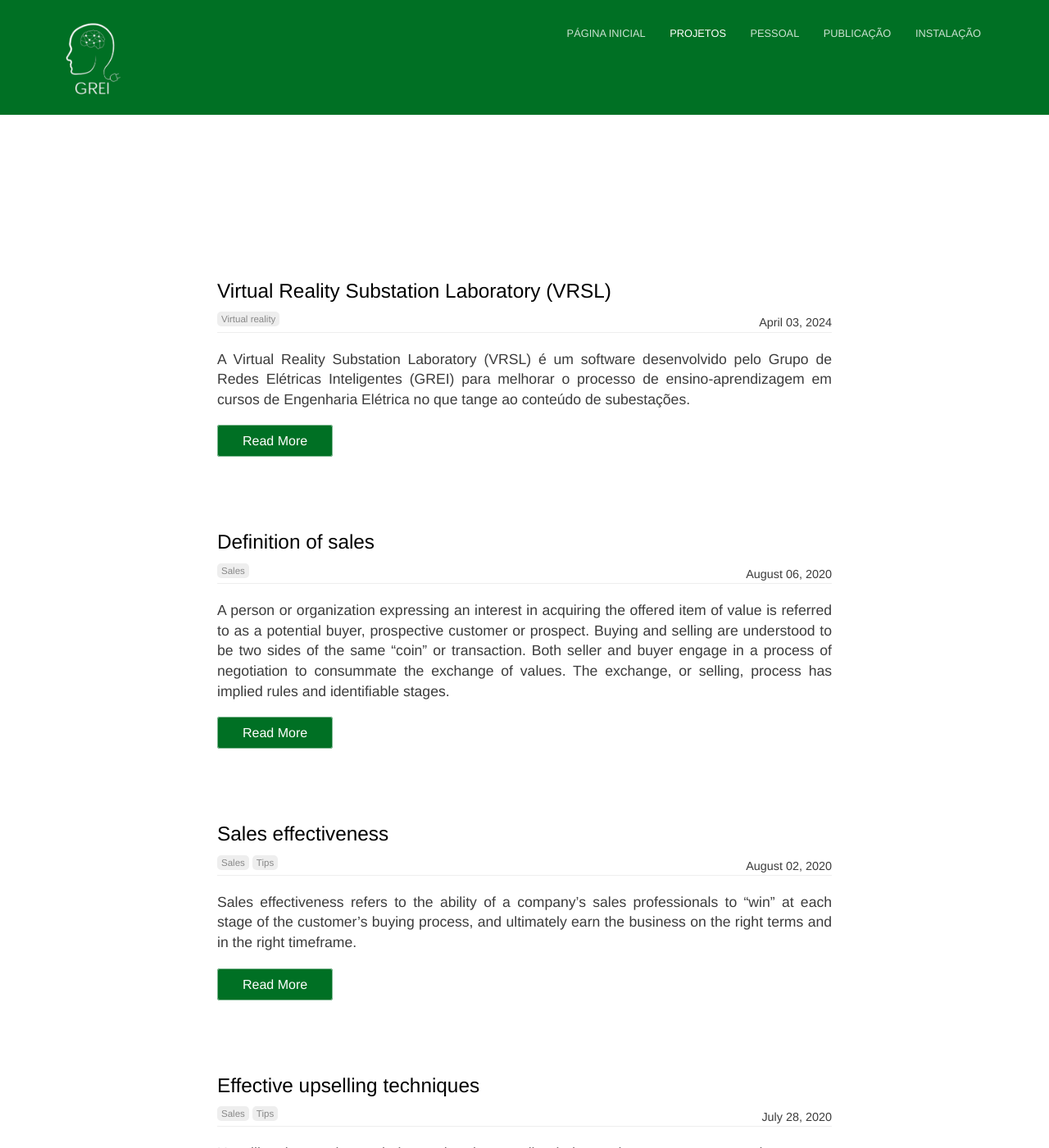
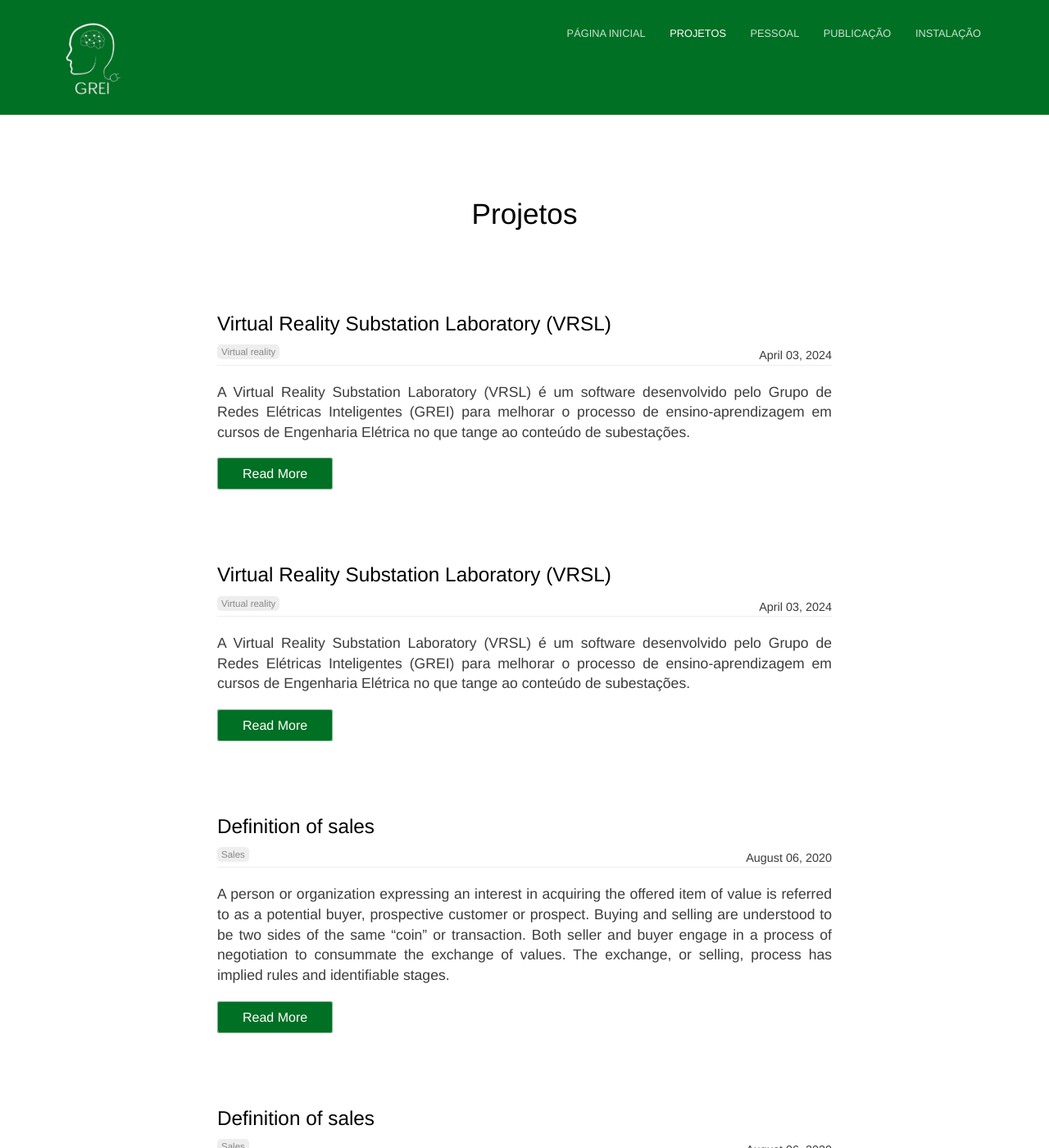
Before and after one commit to Gabriell89222/Gabriell89222.github.io, a Jekyll site: the page built from blog/index.html, in a window 1280 px wide and 1400 px high. Shown: the whole window at 82% size. Built offline with Jekyll 4.4.1, drawn with Linux system fonts in a browser that asks for light colours; the list of posts is cut into pages by our own code; some of the changed lines change nothing that is shown.

Commit message:
Atualização da pagina de projetos Daniel v-1.8

```diff
--- /dev/null
+++ b/_posts/2016-08-06-definition-of-sales copy.md
@@ -0,0 +1,39 @@
+---
+date: 2020-08-06
+title: Definition of sales
+categories:
+  - sales
+author_staff_member: james
+---
+A person or organization expressing an interest in acquiring the offered item of value is referred to as a potential buyer, prospective customer or prospect. Buying and selling are understood to be two sides of the same "coin" or transaction. Both seller and buyer engage in a process of negotiation to consummate the exchange of values. The exchange, or selling, process has implied rules and identifiable stages.
+
+![Cat](https://source.unsplash.com/random/1500x1146)
+
+It is implied that the selling process will proceed fairly and ethically so that the parties end up nearly equally rewarded. The stages of selling, and buying, involve getting acquainted, assessing each party’s need for the other’s item of value, and determining if the values to be exchanged are equivalent or nearly so, or, in buyer's terms, "worth the price.” Sometimes, sellers have to use their own experiences when selling products with appropriate discounts.
+
+## Management point of view
+
+From a management viewpoint it is thought of as a part of marketing, although the skills required are different. Sales often forms a separate grouping in a corporate structure, employing separate specialist operatives known as salespersons (singular: salesperson). Selling is considered by many to be a sort of persuading "art". Contrary to popular belief, the methodological approach of selling refers to a systematic process of repetitive and measurable milestones, by which a salesman relates his or her offering of a product or service in return enabling the buyer to achieve their goal in an economic way. While the sales process refers to a systematic process of repetitive and measurable milestones, the definition of the selling is somewhat ambiguous due to the close nature of advertising, promotion, public relations, and direct marketing.
+
+![apricot](https://source.unsplash.com/random/1500x1147)
+
+Selling is the profession-wide term, much like marketing defines a profession. Recently, attempts have been made to clearly understand who is in the sales profession, and who is not. There are many articles looking at marketing, advertising, promotions, and even public relations as ways to create a unique transaction.
+
+## Common terms
+
+Two common terms used to describe a salesperson are "Farmer" and "Hunter". The reality is that most professional sales people have a little of both. A hunter is often associated with aggressive personalities who use aggressive sales technique. In terms of sales methodology a hunter refers to a person whose focus is on bringing in and closing deals. This process is called “sales capturing”. An example is a commodity sale such as a long distance sales person, shoe sales person and to a degree a car sales person. Their job is to find and convert buyers. A sales farmer is someone who creates sales demand by activities that directly influence and alter the buying process.
+
+![Marketing](https://source.unsplash.com/random/1500x1148)
+
+## Systems approach
+
+Many believe that the focus of selling is on the human agents involved in the exchange between buyer and seller. Effective selling also requires a systems approach, at minimum involving roles that sell, enable selling, and develop sales capabilities. Selling also involves salespeople who possess a specific set of sales skills and the knowledge required to facilitate the exchange of value between buyers and sellers that is unique from marketing, advertising, etc.
+
+![Lady bugs](https://source.unsplash.com/random/1500x1149)
+
+Within these three tenets, the following definition of professional selling is offered by the American Society for Training and Development (ASTD):
+
+“The holistic business system required to effectively develop, manage, enable, and execute a mutually beneficial, interpersonal exchange of goods and/or services for equitable value.”
+Team selling is one way to influence sales. Team selling is “a group of people representing the sales department and other functional areas in the firm, such as finance, production, and research and development”. (Spiro) Team selling came about in the 1990s through total quality management (TQM). TQM occurs when companies work to improve their customer satisfaction by constantly improving all of their operations.
+
+[source](https://en.wikipedia.org/wiki/Sales): Wikipedia
--- a/blog/index.html
+++ b/blog/index.html
@@ -1,6 +1,6 @@
 ---
 title: Projetos
-description: Aqui estão nossos principais projetos:
+description:
 ---
 
 <div class="text-container">
```
Also changed, not shown: _posts/2024-04-03-virtual-reality-substation-laboratory.md (renamed from _posts/VirtualRealitySubstationLaboratory(VRSL).md).
